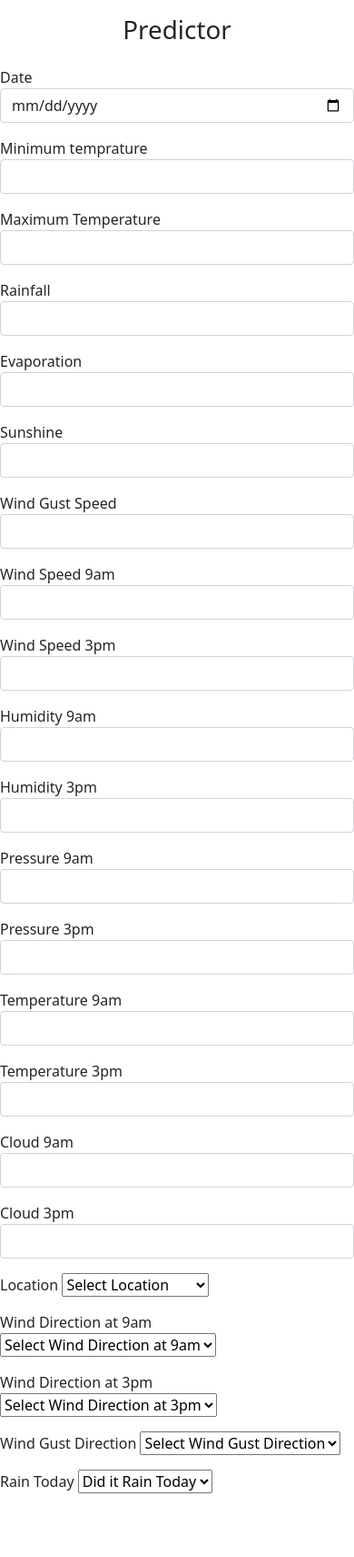
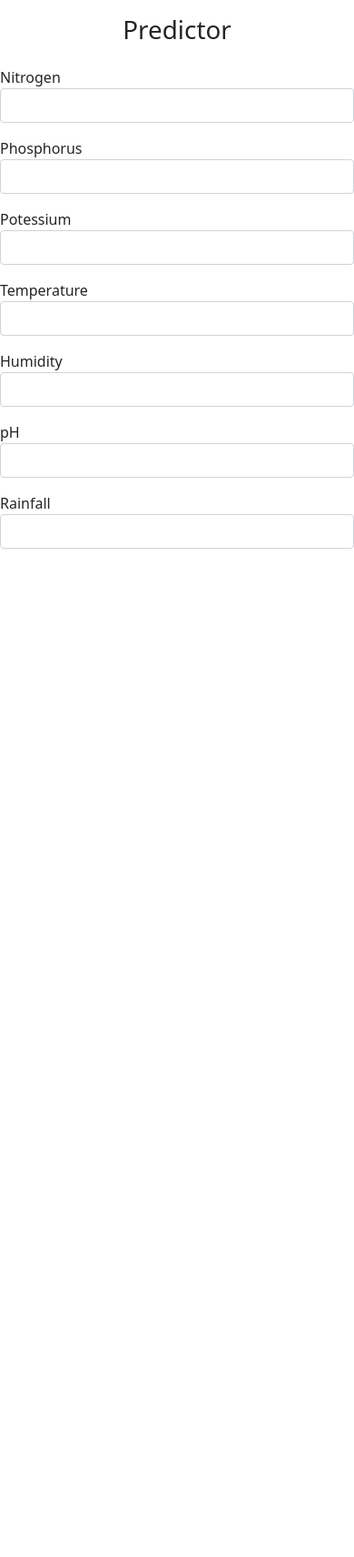
Before and after one commit to bhoomika-dudhat/rain-prediction, a Django app: page /predictor_page/ in a window 390 px wide; the page is wider, and only the part inside the window is pictured. Shown: that part at 91% size. After the commit the page ends 603 px from the top of that part, so only its background shows below. Run offline with Django 5.2, Linux system fonts and the light colour scheme.

Commit message:
After Prediction file changes

```diff
--- a/myproject/myapp/static/css/demo.css
+++ b/myproject/myapp/static/css/demo.css
@@ -23,7 +23,7 @@ header {
 
 header .logo {
     font-size: 50px;
-    text-decoration: #fff;
+    text-decoration: #ffffff;
 }
 
 header .navigation a {
@@ -45,7 +45,7 @@ header .navigation a:hover {
     padding: 80px 40px 40px;
 }
 img[src*="/image/"] {
-    max-width: 100px; /* Adjust this width as needed */
+    max-width: 150px; /* Adjust this width as needed */
 }
 
 
--- a/myproject/myapp/templates/predictor.html
+++ b/myproject/myapp/templates/predictor.html
@@ -18,107 +18,108 @@
             <div class="row">
                 <div class="col-md-6 my-2">
                     <div class="md-form">
-                        <label for="date" class="date">Date</label>
-                        <input type="date" class="form-control" id="date" name="date">
+                        <label for="Nitrogen" class="int">Nitrogen</label>
+                        <input type="number" class="form-control" id="Nitrogen" name="Nitrogen" required>
                     </div>
                 </div>
                 <div class="col-md-6 my-2">
                     <div class="md-form">
-                        <label for="mintemp" class="mintemp"> Minimum temprature</label>
-                        <input type="text" class="form-control" id="mintemp" name="mintemp">
+                        <label for="Phosphorus" class="Phosphorus">Phosphorus</label>
+                        <input type="text" class="form-control" id="Phosphorus" name="Phosphorus" required>
                     </div>
                 </div>
                 <div class="col-md-6 my-2">
                     <div class="md-form">
-                        <label for="maxtemp" class="maxtemp">Maximum Temperature</label>
-                        <input type="text" class="form-control" id="maxtemp" name="maxtemp">
+                        <label for="Potessium" class="Potessium">Potessium</label>
+                        <input type="text" class="form-control" id="Potessium" name="Potessium" required>
                     </div>
                 </div>
                 <div class="col-md-6 my-2">
                     <div class="md-form">
-                        <label for="rainfall" class="rainfall">Rainfall</label>
-                        <input type="text" class="form-control" id="rainfall" name="rainfall">
+                        <label for="Temperature" class="Temperature">Temperature</label>
+                        <input type="number" class="form-control" id="Temperature" name="Temperature" required>
                     </div>
                 </div>
                 <div class="col-md-6 my-2">
                     <div class="md-form">
-                        <label for="evaporation" class="evaporation">Evaporation</label>
-                        <input type="text" class="form-control" id="evaporation" name="evaporation">
+                        <label for="Humidity" class="Humidity">Humidity</label>
+                        <input type="text" class="form-control" id="Humidity" name="Humidity" required>
                     </div>
                 </div>
                 <div class="col-md-6 my-2">
                     <div class="md-form">
-                        <label for="sunshine" class="sunshine">Sunshine</label>
-                        <input type="text" class="form-control" id="sunshine" name="sunshine">
+                        <label for="pH" class="pH">pH</label>
+                        <input type="text" class="form-control" id="pH" name="pH" required>
                     </div>
                 </div>
                 <div class="col-md-6 my-2">
                     <div class="md-form">
-                        <label for="windgustspeed" class="windgustspeed">Wind Gust Speed</label>
-                        <input type="text" class="form-control" id="windgustspeed" name="windgustspeed">
+                        <label for="Rainfall" class="Rainfall">Rainfall</label>
+                        <input type="text" class="form-control" id="Rainfall" name="Rainfall" required>
                     </div>
                 </div>
-                <div class="col-md-6 my-2">
+                <br>
+                <!-- <div class="col-md-6 my-2">
                     <div class="md-form">
                         <label for="windspeed9am" class="windspeed9am">Wind Speed 9am</label>
-                        <input type="text" class="form-control" id="windspeed9am" name="windspeed9am">
-                    </div>
-                </div>
-                <div class="col-md-6 my-2">
+                        <input type="text" class="form-control" id="windspeed9am" name="windspeed9am" required>
+                    </div> -->
+                <!-- </div> -->
+                <!-- <div class="col-md-6 my-2">
                     <div class="md-form">
                         <label for="windspeed3pm" class="windspeed3pm">Wind Speed 3pm</label>
-                        <input type="text" class="form-control" id="windspeed3pm" name="windspeed3pm">
+                        <input type="text" class="form-control" id="windspeed3pm" name="windspeed3pm" required>
                     </div>
-                </div>
-                <div class="col-md-6 my-2">
+                </div> -->
+                <!-- <div class="col-md-6 my-2">
                     <div class="md-form">
                         <label for="humidity9am" class="humidity9am">Humidity 9am</label>
-                        <input type="text" class="form-control" id="humidity9am" name="humidity9am">
+                        <input type="text" class="form-control" id="humidity9am" name="humidity9am" required>
                     </div>
-                </div>
-                <div class="col-md-6 my-2">
+                </div> -->
+                <!-- <div class="col-md-6 my-2">
                     <div class="md-form">
                         <label for="humidity3pm" class="humidity3pm">Humidity 3pm</label>
-                        <input type="text" class="form-control" id="humidity3pm" name="humidity3pm">
+                        <input type="text" class="form-control" id="humidity3pm" name="humidity3pm" required>
                     </div>
                 </div>
                 <div class="col-md-6 my-2">
                     <div class="md-form">
                         <label for="pressure9am" class="pressure9am">Pressure 9am</label>
-                        <input type="text" class="form-control" id="pressure9am" name="pressure9am">
+                        <input type="text" class="form-control" id="pressure9am" name="pressure9am" required>
                     </div>
                 </div>
                 <div class="col-md-6 my-2">
                     <div class="md-form">
                         <label for="pressure3pm" class="pressure3pm">Pressure 3pm</label>
-                        <input type="text" class="form-control" id="pressure3pm" name="pressure3pm">
+                        <input type="text" class="form-control" id="pressure3pm" name="pressure3pm" required>
                     </div>
-                </div>
+                </div> -->
 
-                <div class="col-md-6 my-2">
+                <!-- <div class="col-md-6 my-2">
                     <div class="md-form">
                         <label for="temp9am" class="temp9am">Temperature 9am</label>
-                        <input type="text" class="form-control" id="temp9am" name="temp9am">
+                        <input type="text" class="form-control" id="temp9am" name="temp9am" required>
                     </div>
                 </div>
                 <div class="col-md-6 my-2">
                     <div class="md-form">
                         <label for="temp3pm" class=temp3pm">Temperature 3pm</label>
-                        <input type="text" class="form-control" id="temp3pm" name="temp3pm">
+                        <input type="text" class="form-control" id="temp3pm" name="temp3pm" required>
                     </div>
                 </div>
                 <div class="col-md-6 my-2">
                     <div class="md-form">
                         <label for="cloud9am" class="cloud9am">Cloud 9am</label>
-                        <input type="text" class="form-control" id="cloud9am" name="cloud9am">
+                        <input type="text" class="form-control" id="cloud9am" name="cloud9am" required>
                     </div>
                 </div>
                 <div class="col-md-6 my-2">
                     <div class="md-form">
                         <label for="cloud3pm" class="cloud3pm">Cloud 3pm</label>
-                        <input type="text" class="form-control" id="cloud3pm" name="cloud3pm">
-                    </div>
-                </div>
+                        <input type="text" class="form-control" id="cloud3pm" name="cloud3pm" required>
+                    </div> -->
+                <!-- </div>
                 <div class="col-md-6 my-2">
                     <div class="md-form">
                         <label for="location" class="location" name="location">Location</label>
@@ -174,8 +175,8 @@
                             <option value= 48>Woomera</option>
                         </select>
                     </div>
-                </div>
-                <div class="col-md-6 my-2">
+                </div> -->
+                <!-- <div class="col-md-6 my-2">
                     <div class="md-form">
                         <label for="winddir9am" class="winddir9am" name = "winddir9am">Wind Direction at 9am</label>
                         <select class="winddir9am" id="winddir9am" name="winddir9am" aria-label="Wind Direction 9am">
@@ -198,8 +199,8 @@
                             <option value= 14>ESE</option>
                         </select>
                     </div>
-                </div>
-                <div class="col-md-6 my-2">
+                </div> -->
+                <!-- <div class="col-md-6 my-2">
                     <div class="md-form">
                         <label for="winddir3pm" class="winddir3pm" name = "winddir3pm">Wind Direction at 3pm</label>
                         <select class="winddir3pm" id="winddir3pm" name = "winddir3pm" aria-label="Wind Direction at 3pm">
@@ -222,8 +223,8 @@
                             <option value= 15>ESE</option>
                         </select>
                     </div>
-                </div>
-                <div class="col-md-6 my-2">
+                </div> -->
+                <!-- <div class="col-md-6 my-2">
                     <div class="md-form">
                         <label for="windgustdir" class="windgustdir" name = "windgustdir">Wind Gust Direction</label>
                         <select class="windgustdir" id="windgustdir" name = "windgustdir" aria-label="Wind Gust Direction">
@@ -246,8 +247,8 @@
                             <option value= 13>ESE</option>
                         </select>
                     </div>
-                </div>
-                <div class="col-md-6 my-2">
+                </div> -->
+                <!-- <div class="col-md-6 my-2">
                     <div class="md-form">
                         <label for="raintoday" class="raintoday" name="raintoday">Rain Today</label>
                         <select class="raintoday" id="raintoday" name="raintoday" aria-label="Rain Today">
@@ -256,9 +257,11 @@
                             <option value= 0>No</option>
                         </select>
                     </div>
-                </div>
-                <div class="col-md-6 my-2 d-flex align-items-end justify-content-around">
-                    <button type="submit" class="btn btn-info button" style="margin-left: 100%;">Predict</button>
+                </div> --><br/>
+                <div>
+                    <div class="col-md-6 my-2 d-flex align-items-end justify-content-around">
+                        <button type="submit" class="btn btn-info button" style="margin-left: 100%;">Predict</button>
+                    </div>
                 </div>
             </div>
         </form>
```
Also changed, not shown: myproject/myapp/templates/index.html (+0 -30 lines).
